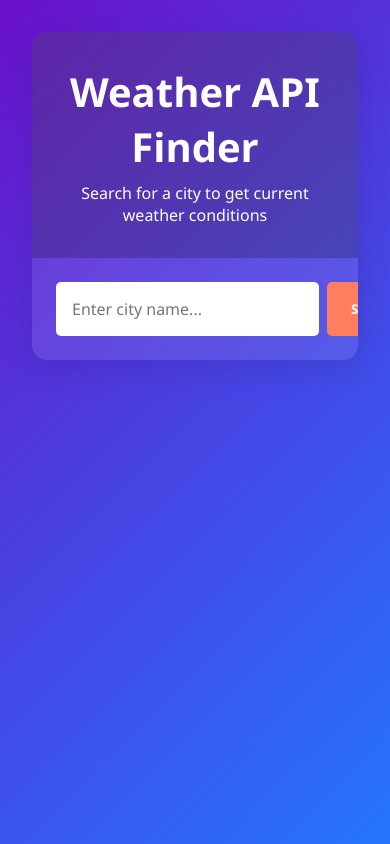
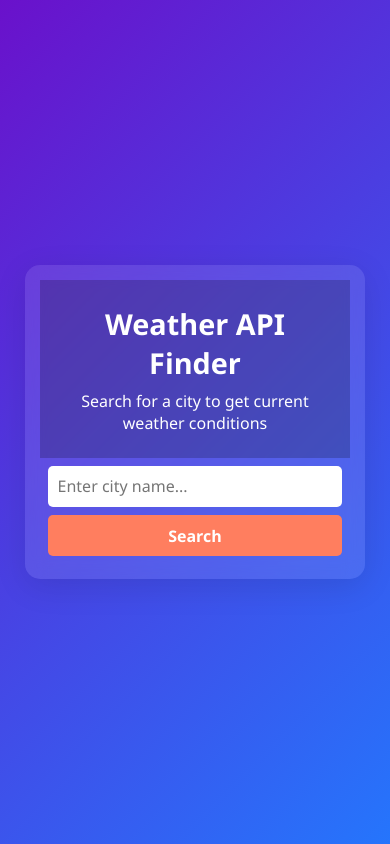
Before and after one commit to AdityaK0/JavaScript-Projects, a website: page weatherAPI/weather.html in a window 390 px wide. Drawn offline with Linux system fonts and the light colour scheme.

Commit message:
weather responsive

```diff
--- a/weatherAPI/weather.html
+++ b/weatherAPI/weather.html
@@ -17,46 +17,52 @@
             color: #fff;
             min-height: 100vh;
             padding: 2rem;
+            display: flex;
+            justify-content: center;
+            align-items: center;
         }
 
         .container {
+            width: 90%;
             max-width: 800px;
-            margin: 0 auto;
             background-color: rgba(255, 255, 255, 0.1);
             backdrop-filter: blur(10px);
             border-radius: 15px;
             overflow: hidden;
             box-shadow: 0 8px 32px rgba(0, 0, 0, 0.1);
+            padding: 20px;
         }
 
         header {
             text-align: center;
-            padding: 2rem;
+            padding: 1.5rem;
             background-color: rgba(0, 0, 0, 0.2);
         }
 
         h1 {
-            font-size: 2.5rem;
+            font-size: 2rem;
             margin-bottom: 0.5rem;
         }
 
         .search-container {
             display: flex;
-            padding: 1.5rem;
+            flex-wrap: wrap;
             gap: 0.5rem;
+            padding: 1rem;
         }
 
         input {
             flex: 1;
-            padding: 1rem;
+            padding: 0.8rem;
             border: none;
             border-radius: 5px;
             font-size: 1rem;
             outline: none;
+            min-width: 180px;
         }
 
         button {
-            padding: 1rem 1.5rem;
+            padding: 0.8rem 1.2rem;
             background-color: #ff7e5f;
             color: white;
             border: none;
@@ -64,6 +70,7 @@
             cursor: pointer;
             font-weight: bold;
             transition: background-color 0.3s;
+            min-width: 100px;
         }
 
         button:hover {
@@ -79,23 +86,22 @@
             display: flex;
             flex-direction: column;
             align-items: center;
-            justify-content: center;
             text-align: center;
         }
 
         .city-name {
-            font-size: 2rem;
+            font-size: 1.8rem;
             margin-bottom: 0.5rem;
         }
 
         .temperature {
-            font-size: 4rem;
+            font-size: 3rem;
             font-weight: bold;
             margin: 1rem 0;
         }
 
         .description {
-            font-size: 1.5rem;
+            font-size: 1.2rem;
             margin-bottom: 1rem;
             text-transform: capitalize;
         }
@@ -108,6 +114,7 @@
             padding: 1rem;
             background-color: rgba(255, 255, 255, 0.1);
             border-radius: 10px;
+            gap: 10px;
         }
 
         .detail {
@@ -115,10 +122,11 @@
             flex-direction: column;
             align-items: center;
             flex: 1;
+            text-align: center;
         }
 
         .detail span {
-            font-size: 1.2rem;
+            font-size: 1rem;
             margin-top: 0.5rem;
         }
 
@@ -141,12 +149,8 @@
         }
 
         @keyframes rotation {
-            0% {
-                transform: rotate(0deg);
-            }
-            100% {
-                transform: rotate(360deg);
-            }
+            0% { transform: rotate(0deg); }
+            100% { transform: rotate(360deg); }
         }
 
         .forecast {
@@ -165,7 +169,30 @@
             text-align: center;
         }
 
-        @media (max-width: 600px) {
+    @media (max-width: 768px) {
+        h1 {
+            font-size: 1.8rem;
+        }
+
+        .search-container {
+            flex-direction: column;
+            align-items: center;
+        }
+
+        input {
+            width: 100%;
+            font-size: 1rem;
+        }
+
+        button {
+            width: 100%;
+            font-size: 1rem;
+        }
+
+        .temperature {
+            font-size: 2.5rem;
+        }
+
         .details {
             flex-direction: column;
             gap: 1rem;
@@ -175,6 +202,45 @@
             padding: 0.5rem 0;
         }
     }
+
+    @media (max-width: 480px) {
+        body {
+            padding: 1rem;
+        }
+
+        .container {
+            width: 95%;
+            padding: 15px;
+        }
+
+        .search-container {
+            padding: 0.5rem;
+        }
+
+        input {
+            padding: 0.6rem;
+        }
+
+        button {
+            padding: 0.6rem;
+        }
+
+        .temperature {
+            font-size: 2rem;
+        }
+
+        .forecast {
+            gap: 0.5rem;
+            padding: 0.5rem 0;
+            width: 100%;
+        }
+
+        .forecast-item {
+            min-width: 100px;
+            padding: 0.8rem;
+        }
+    }
+
      </style>
 </head>
 <body>
```
Lines whose indentation alone changed are shown as unchanged.
